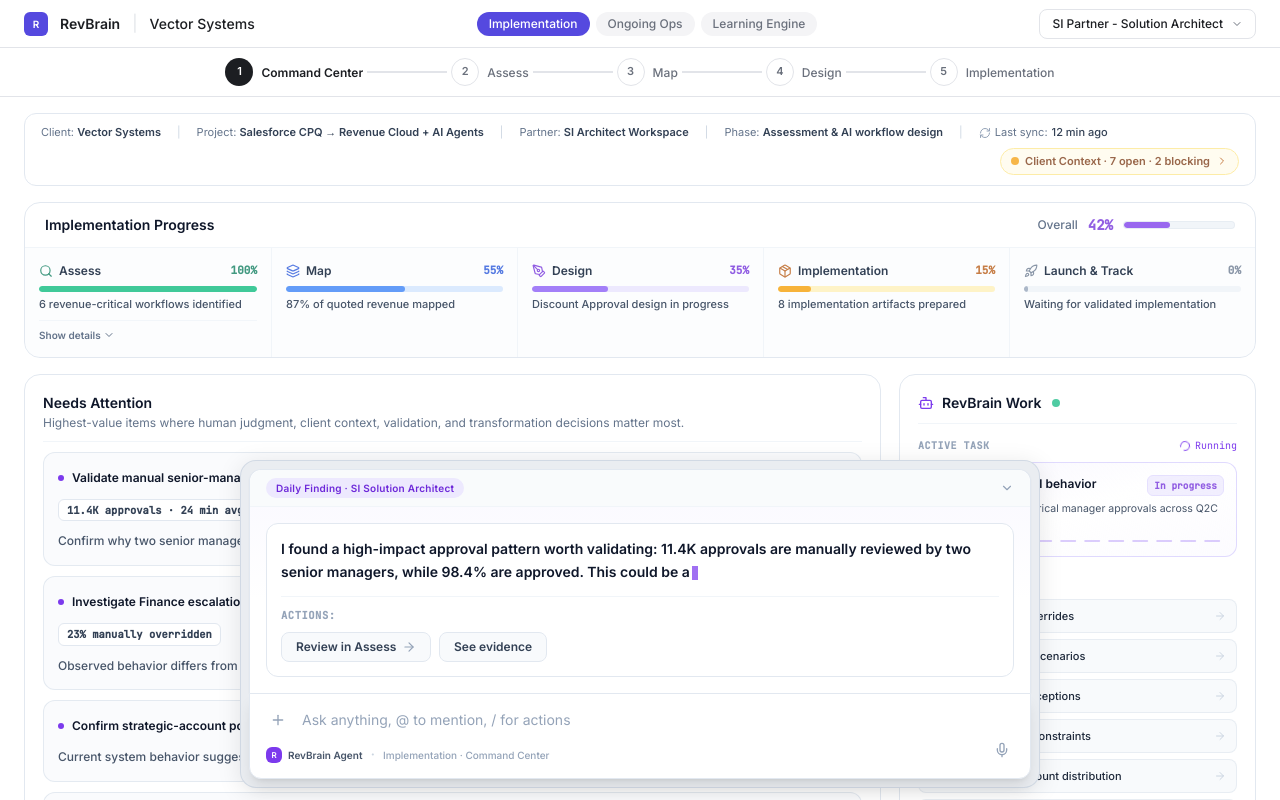
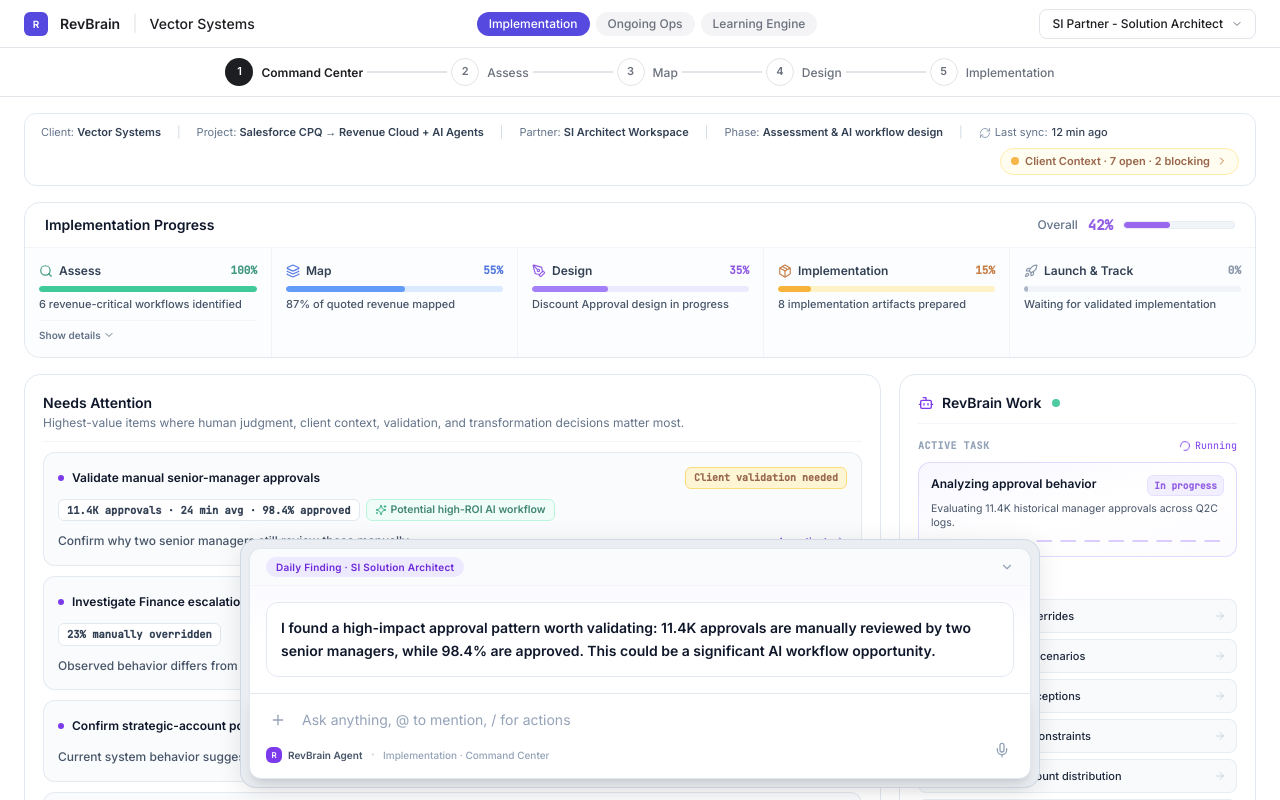
Before and after one commit to OfirVento/revbrain-v2-demo, a React (Vite) app: page /revbrain/migration/si-architect in a window 1280 px wide. Built offline with nearby package versions, Linux system fonts and the light colour scheme.

Commit message:
Standardize bottom chat typewriter and action button flow matching other pages

```diff
--- a/src/components/revbrain/RevBrainBottomAgent.tsx
+++ b/src/components/revbrain/RevBrainBottomAgent.tsx
@@ -230,11 +230,11 @@
   // Command Center auto-expand
   useEffect(() => {
     if (!isCommandCenterRoute) return;
+    setShowButtons(false);
     const timer = setTimeout(() => {
       setWorkingExpanded(true);
       setChatFullyOpened(true);
-      setShowButtons(true);
-    }, 1000);
+    }, 800);
     return () => clearTimeout(timer);
   }, [pathname, isCommandCenterRoute]);
 
@@ -695,33 +695,30 @@
                   <div className="p-4 bg-gradient-to-b from-violet-50/40 via-white to-white space-y-3">
                     <div className="bg-white border border-slate-200 rounded-xl p-3.5 shadow-2xs space-y-3">
 
-                      {/* Main Message Text (Same font & size as other pages) */}
+                      {/* Main Message Text (Same font, weight & size as other pages) */}
                       <p className="text-[14px] font-bold text-slate-900 leading-relaxed min-h-[30px]">
                         <TypewriterText
+                          key="command-center-insight"
                           text="I found a high-impact approval pattern worth validating: 11.4K approvals are manually reviewed by two senior managers, while 98.4% are approved. This could be a significant AI workflow opportunity."
-                          speed={28}
+                          speed={22}
                           enabled={chatFullyOpened}
                           onComplete={() => setShowButtons(true)}
                         />
                       </p>
 
-                      {/* Actions */}
+                      {/* Answer / Action Buttons (Appear after typewriter completes, with purple main button) */}
                       {showButtons && (
-                        <div className="space-y-1.5 pt-1 border-t border-slate-100 animate-fadeIn">
-                          <span className="text-[10.5px] font-mono font-bold text-slate-400 uppercase tracking-wider">
-                            Actions:
-                          </span>
-                          <div className="flex flex-wrap items-center gap-2">
+                        <div className="flex flex-wrap items-center gap-2 pt-0.5">
                           <button
                             onClick={() => {
                               navigate('/revbrain/migration/si-architect/assess');
                               setToastMessage('Opening approval pattern in Assess');
                               setTimeout(() => setToastMessage(null), 2000);
                             }}
-                              className="animate-button-stagger px-3.5 py-1.5 text-xs font-semibold bg-slate-50 hover:bg-violet-50 text-slate-700 hover:text-violet-900 border border-slate-200 hover:border-violet-300 rounded-lg transition-all text-center shadow-2xs active:scale-[0.99] flex items-center gap-1.5 cursor-pointer"
+                            className="animate-button-stagger px-3.5 py-1.5 text-xs font-bold text-white bg-violet-600 hover:bg-violet-700 rounded-lg shadow-2xs transition-all flex items-center gap-1.5 shrink-0 cursor-pointer active:scale-[0.99]"
                           >
                             <span>Review in Assess</span>
-                              <ArrowRight className="w-3.5 h-3.5 text-slate-400" />
+                            <ArrowRight className="w-3.5 h-3.5" />
                           </button>
 
                           <button
@@ -730,12 +727,11 @@
                               setToastMessage('Navigating to evidence in Assess');
                               setTimeout(() => setToastMessage(null), 2000);
                             }}
-                              style={{ animationDelay: '180ms' }}
-                              className="animate-button-stagger px-3.5 py-1.5 text-xs font-semibold bg-slate-50 hover:bg-violet-50 text-slate-700 hover:text-violet-900 border border-slate-200 hover:border-violet-300 rounded-lg transition-all text-center shadow-2xs active:scale-[0.99] flex items-center gap-1.5 cursor-pointer"
+                            style={{ animationDelay: '120ms' }}
+                            className="animate-button-stagger px-3.5 py-1.5 text-xs font-semibold bg-slate-50 hover:bg-violet-50 text-slate-700 hover:text-violet-900 border border-slate-200 hover:border-violet-300 rounded-lg transition-all text-center shadow-2xs active:scale-[0.99] flex items-center shrink-0 cursor-pointer"
                           >
                             <span>See evidence</span>
                           </button>
-                          </div>
                         </div>
                       )}
                     </div>
```
Lines whose indentation alone changed are shown as unchanged.
